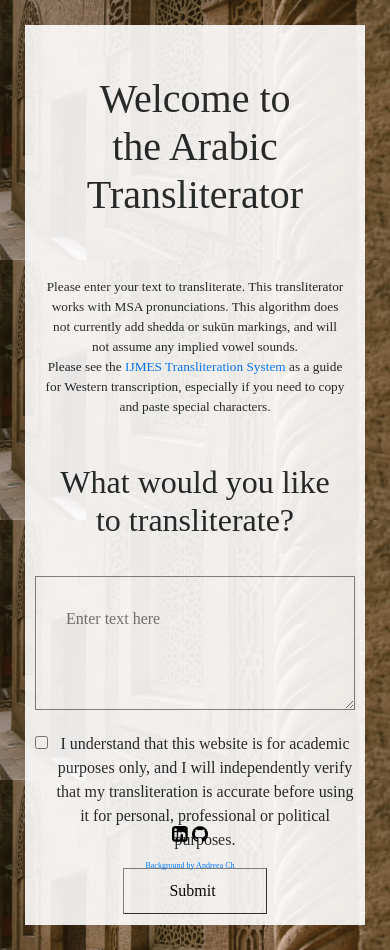
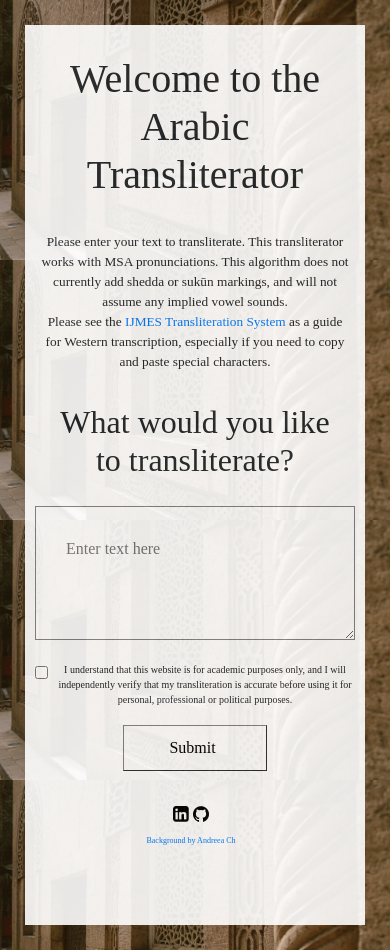
Before and after one commit to maggierphunt/arabic-transcriber, a Flask app: page / in a window 390 px wide. Run offline with Flask 2, Linux system fonts and the light colour scheme; some libraries are stand-ins or nearby versions; some web fonts are replaced.

Commit message:
css changes

```diff
--- a/main.py
+++ b/main.py
@@ -152,7 +152,12 @@ def transliterate():
     "ي"  : "ī" ,
     "ُ"  : "u" ,
     "ِ" : "i" ,
-    "؟" : "?"
+    "؟" : "?",
+    "ﺃ" : "ʾa",
+    "ؤ" : "ʾu",
+    "ﺇ" : "ʾi",
+    "ﻯ" : "A",
+    "ﺉ" : "ʾā "
     }
 
     #todo add numbers
--- a/static/css/transliterator_stylesheet.css
+++ b/static/css/transliterator_stylesheet.css
@@ -10,7 +10,8 @@ body {
 
 h1 {
     font-family: 'Markazi Text', serif;
-    padding: 40px;
+    padding: 10px;
+    padding-bottom: 30px;
 }
 
 h2 {
@@ -64,11 +65,12 @@ margin:0 auto;
 /*content boxes*/
 footer {
     margin-bottom: 50px;
-    margin-left: 70px;
     align-self: center;
+    align-items: baseline;
     position: fixed;
     bottom: 0;
-    width: calc(100% - 100px);
+    width: 80%;
+    height: 100px;
 }
 
 .footer-flex {
@@ -76,7 +78,7 @@ footer {
     flex-direction: row;
     align-items: baseline;
     justify-content: space-between;
-    width: calc(100% - 50px);
+
 }
 
 .content_box {
@@ -95,8 +97,14 @@ footer {
     margin-left: 50px;
     margin-right: 50px;
     text-align: center;
+}
+
+.main_content {
+    padding-bottom: 50px;
+    height: calc(100% - 70px);
     overflow: scroll;
 }
+
 
 .center {
     text-align: center;
@@ -145,17 +153,21 @@ button a:active {
 
     h1 {
         font-size: medium;
+        padding: 20px;
     }
     h2 {
         font-size: small;
+        padding: 10px;
     }
     p {
         font-size: smaller;
+        padding: 5px;
     }
 
     .disclaimer {
-        font-size: smallest;
+        font-size: 10px;
     }
+
 
     .credit-text {
         font-size: 8px;
@@ -190,4 +202,7 @@ button a:active {
         height:16px;
     }
 
+    .coffee-container {
+        width: 50px;
+    }
 }
--- a/templates/index.html
+++ b/templates/index.html
@@ -22,6 +22,7 @@
     </head>
     <body>
         <div class="content_box">
+            <div class="main_content">
         <h1>Welcome to the Arabic Transliterator</h1>
         <p>Please enter your text to transliterate. This transliterator works with MSA pronunciations. This algorithm does not currently add shedda or sukūn markings, and will not assume any implied vowel sounds.
             <br>Please see the <a href= "https://www.cambridge.org/core/services/aop-file-manager/file/57d83390f6ea5a022234b400/TransChart.pdf" target="blank">IJMES Transliteration System</a> as a guide for Western transcription, especially if you need to copy and paste special characters.
@@ -47,12 +48,13 @@
         <p>Transliteration:</p>
         <p class="results"><span dir="rtl">{{transliterator_text}}</span></p>
         <button type="submit" class="submit-button" id="reset" action="/">Reset</button>
-            {% else %}
+    </div>  {% else %}
             {% endif %}
+
 </div>
         <footer>
             <div class="footer-flex">
-            <div class="footer-layer">
+            <div class="footer-layer coffee-container">
                 <script type="text/javascript" src="https://cdnjs.buymeacoffee.com/1.0.0/button.prod.min.js" data-name="bmc-button" data-slug="maggierph" data-color="#ffffff" data-emoji=""  data-font="Cookie" data-text="Buy me a coffee" data-outline-color="#000000" data-font-color="#000000" data-coffee-color="#FFDD00">
 
                 </script></div>
@@ -60,8 +62,9 @@
                 <a href="https://www.linkedin.com/in/maggierphunt/" title="Connect on Linkedin" target=blank><img src="../static/images/linkedinicon.png" alt="Reach out on Linkedin" class="social-logo"></a>
                 <a href="https://github.com/maggierphunt/arabic-transcriber" title="View on GitHub" target=blank><img src="../static/images/githubicon.png" alt="See the code!" class="social-logo"></a>
                 </div>
-            <div class="footer-layer"><p><a href ="https://www.pexels.com/photo/beige-concrete-walls-1047284/" class="credit-text">Background<span class="hide-on-mob"> image</span> by Andreea Ch<span class="hide-on-mob">, via Pexels</span></a></p></div>
-        </div></footer>
+            <div class="footer-layer"><p><a href ="https://www.pexels.com/photo/beige-concrete-walls-1047284/" class="credit-text">Background<span class="hide-on-mob"> image</span> by Andreea Ch<span class="hide-on-mob">, via Pexels</span></a></p>
+            </div>
+        </div></footer> </div>
  </body>
         <!-- scripts-->
         <script src="../static/js/transliterator_script.js"></script>
```
